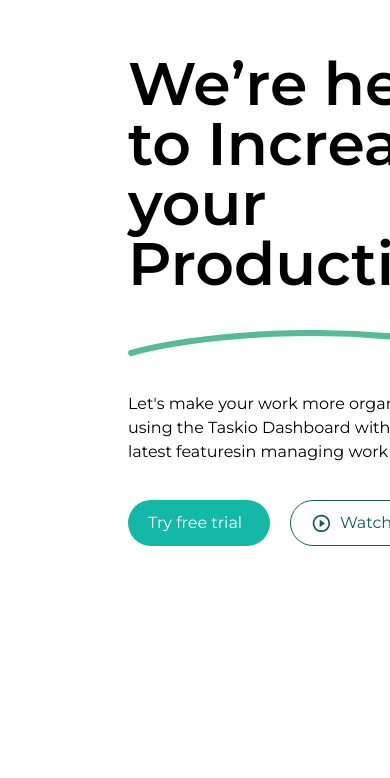
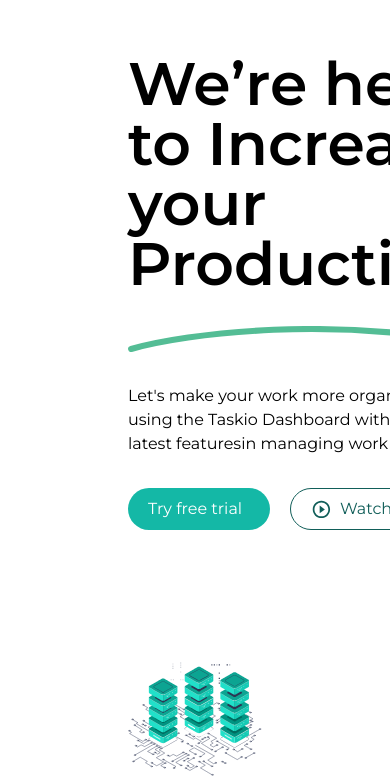
Before and after one commit to danju4rizzl/luma-v1, a Next.js app: page / in a window 390 px wide. Shown: the part 122-900 px from the top of the page. Built offline with nearby package versions, Linux system fonts and the light colour scheme.

Commit message:
minor fixes

```diff
--- a/app/globals.css
+++ b/app/globals.css
@@ -26,7 +26,3 @@
 		)
 		rgb(var(--background-start-rgb));
 } */
-
-.hero {
-	height: 100vh;
-}
--- a/app/page.tsx
+++ b/app/page.tsx
@@ -1,11 +1,10 @@
-import Collab from "@/components/Collab"
-import Hero from "@/components/Hero"
+import { Hero, CollabSection } from "@/components"
 
 export default function Home() {
 	return (
 		<main className="overflow-hidden">
 			<Hero />
-			<Collab />
+			<CollabSection />
 		</main>
 	)
 }
--- a/components/Collab.tsx
+++ b/components/CollabSection.tsx
@@ -30,7 +30,7 @@ const collabList = [
 	}
 ]
 
-export default function Collab() {
+export default function CollabSection() {
 	return (
 		<section className="collab my-14">
 			<div className="grid place-items-center gap-11">
--- a/components/CustomLottiePlayer.tsx
+++ b/components/CustomLottiePlayer.tsx
@@ -8,8 +8,8 @@ import { Player } from "@lottiefiles/react-lottie-player"
  */
 export default function CustomLottiePlayer({ src }: CustomLottiePlayerProps) {
 	return (
-		<div>
+		<>
 			<Player src={src} loop autoplay />
-		</div>
+		</>
 	)
 }
--- a/components/Hero.tsx
+++ b/components/Hero.tsx
@@ -8,7 +8,7 @@ TODO: Add responsiveness
 */
 function Hero() {
 	return (
-		<div className="hero py-44 px-32 flex gap-32">
+		<div className={`hero py-44 px-32 flex gap-32 flex-col sm:flex-row `}>
 			<div className="max-w-md grid gap-8">
 				<h1 className="text-6xl font-semibold ">
 					We’re here to Increase your Productivity
@@ -27,7 +27,6 @@ function Hero() {
 					/>
 				</div>
 			</div>
-
 			<div className="">
 				<CustomLottiePlayer src={heroImage} />
 			</div>
--- /dev/null
+++ b/components/SupportSection.tsx
@@ -0,0 +1,5 @@
+import React from "react"
+
+export default function SupportSection() {
+	return <div>Support</div>
+}
--- a/components/index.ts
+++ b/components/index.ts
@@ -1,6 +1,9 @@
 import Navbar from './Navbar'
+import Hero from "./Hero"
 import CustomButton from "./CustomButton"
 import CustomLottiePlayer from "./CustomLottiePlayer"
+import CollabSection from "./CollabSection"
 
 
-export { Navbar, CustomButton, CustomLottiePlayer }
+
+export { Navbar, CustomButton, CustomLottiePlayer, CollabSection, Hero }
```
